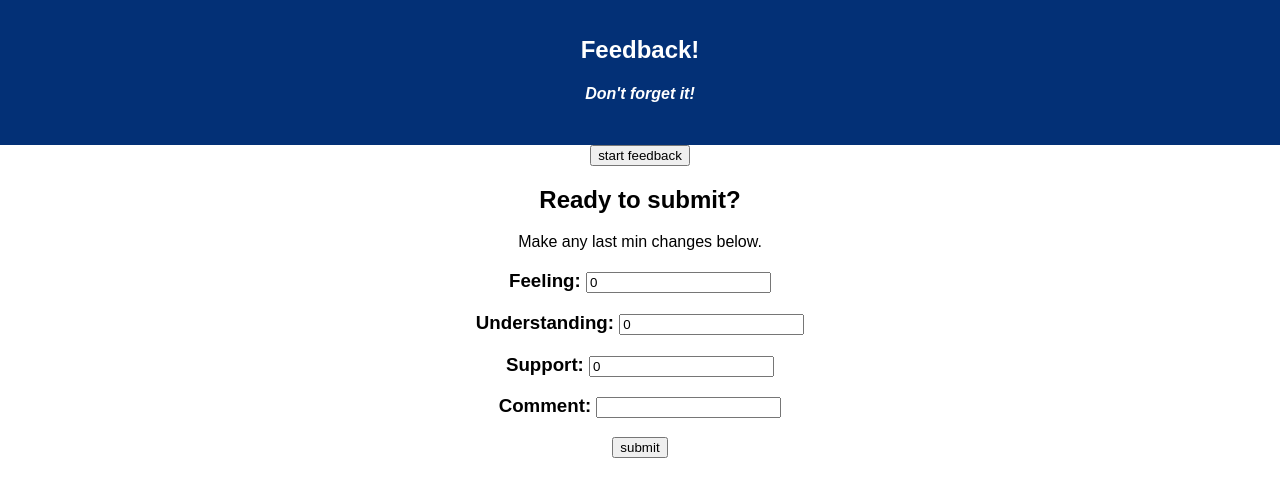
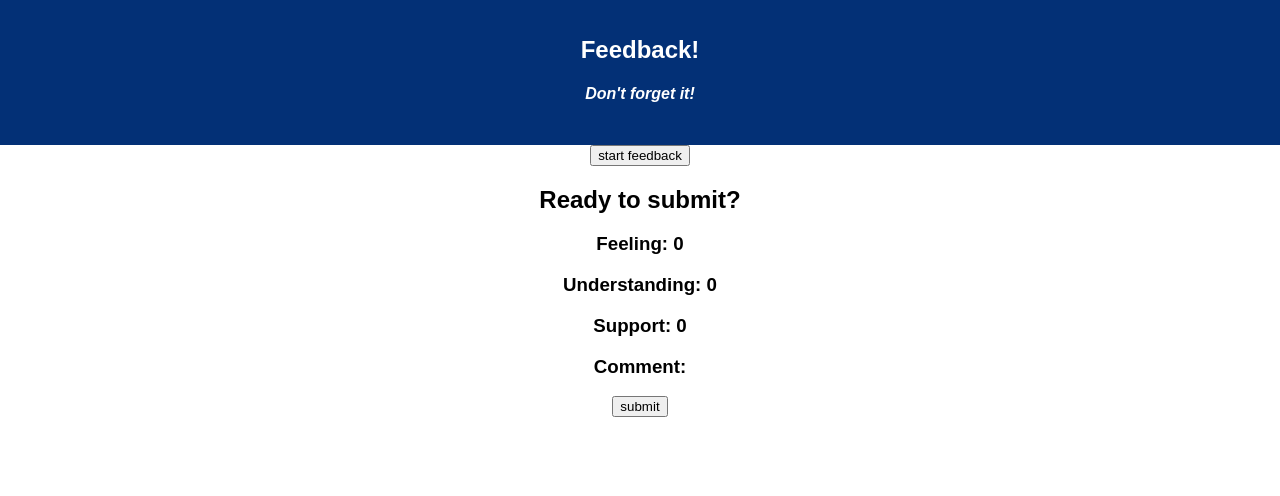
Before and after one commit to karljohnbeck/Daily-feedback-app, a React (Create React App) app: page /#/review in a window 1280 px wide. Shown: the top 496 px of the page. Built offline with nearby package versions, Linux system fonts and the light colour scheme.

Commit message:
finished base but its ugly

```diff
--- a/src/components/Comment/Comment.jsx
+++ b/src/components/Comment/Comment.jsx
@@ -23,7 +23,8 @@ class Comment extends Component {
     render() {
         return(
             <>
-            <h4>Any Comments?</h4>
+            <h4>*Any Comments?</h4>
+            <p>(Optional)</p>
             <input onChange={this.handleChange} />
             <button onClick={this.handleClick}>next</button>
             </>
--- a/src/components/Feeling/Feeling.jsx
+++ b/src/components/Feeling/Feeling.jsx
@@ -33,6 +33,7 @@ class Feeling extends Component {
         return (
             <>
                 <h4>How are you feeling today ?</h4>
+                <p>Poor :     1 - 2 - 3 - 4 - 5 : Awesome</p>
                 <input type="number" onChange={this.handleChange} />
                 {/* <FeelingBtn onClick={this.addFeelings}/> */}
                 <button onClick={this.handleClick}>next</button>
--- a/src/components/ReviewSubmit/ReviewSubmit.jsx
+++ b/src/components/ReviewSubmit/ReviewSubmit.jsx
@@ -24,11 +24,10 @@ class ReviewSubmit extends Component {
         return(
             <>
             <h2>Ready to submit?</h2>
-            <p>Make any last min changes below.</p>
-            <h3>Feeling: <input value={this.props.reduxState.feelingReducer} /></h3>
-            <h3>Understanding: <input value={this.props.reduxState.understandingReducer} /></h3>
-            <h3>Support: <input value={this.props.reduxState.supportReducer} /></h3>
-            <h3>Comment: <input value={this.props.reduxState.commentReducer} /></h3>
+            <h3>Feeling: {this.props.reduxState.feelingReducer} </h3>
+            <h3>Understanding: {this.props.reduxState.understandingReducer} </h3>
+            <h3>Support: {this.props.reduxState.supportReducer} </h3>
+            <h3>Comment: {this.props.reduxState.commentReducer} </h3>
 
             <button onClick={this.handleClick}>submit</button>
             </>
--- a/src/components/Support/Support.jsx
+++ b/src/components/Support/Support.jsx
@@ -32,6 +32,8 @@ class Support extends Component {
         return(
             <>
             <h4>How supported do you feel today?</h4>
+            <p>Help im drowning! :     1 - 2 - 3 - 4 - 5 : So Much Help!</p>
+
             <input onChange={this.handleChange} />
             <button onClick={this.handleClick}>next</button>
             </>
--- a/src/components/Understanding/Understanding.jsx
+++ b/src/components/Understanding/Understanding.jsx
@@ -32,6 +32,8 @@ class Understanding extends Component {
         return(
             <>
             <h4>How is your understanding on todays material?</h4>
+            <p>Totally Lost :     1 - 2 - 3 - 4 - 5     : I could Teach this!</p>
+
             <input onChange={this.handleChange} />
             <button onClick={this.handleClick}>next</button>
             </>
```
